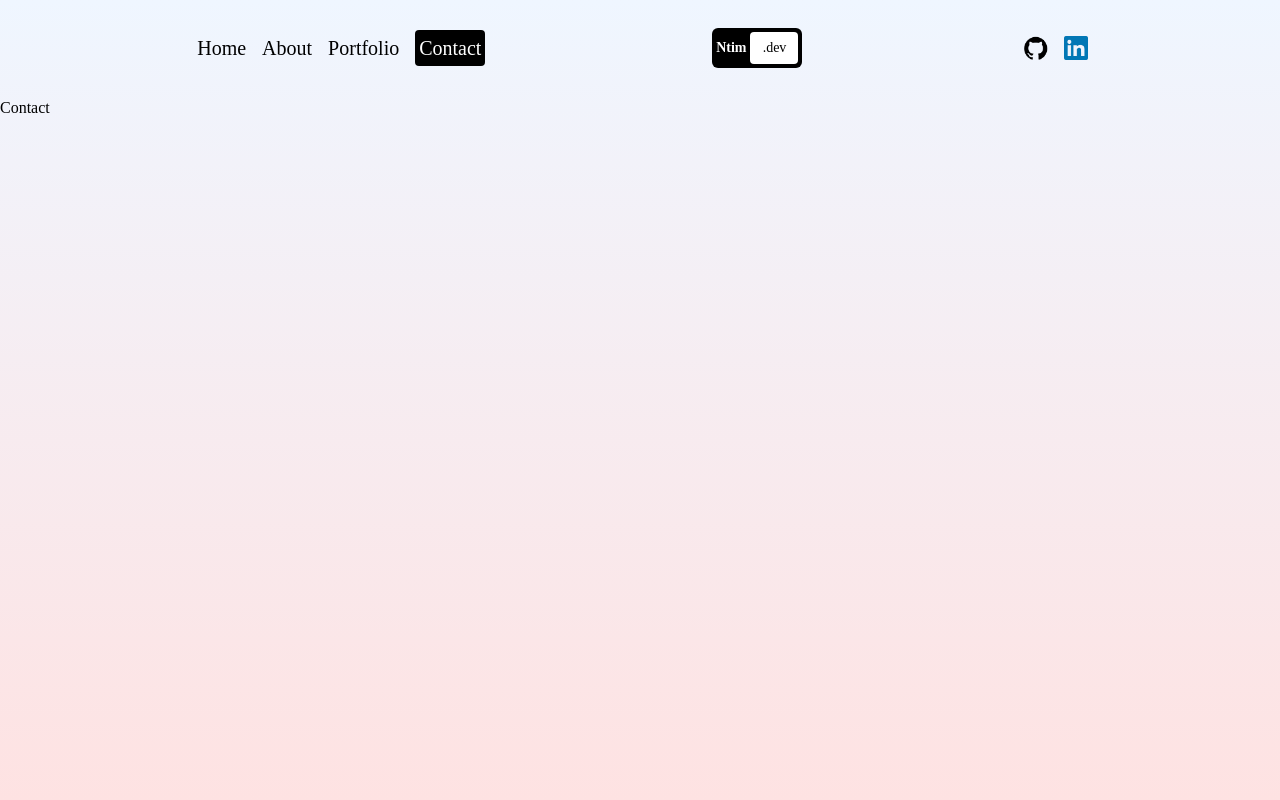
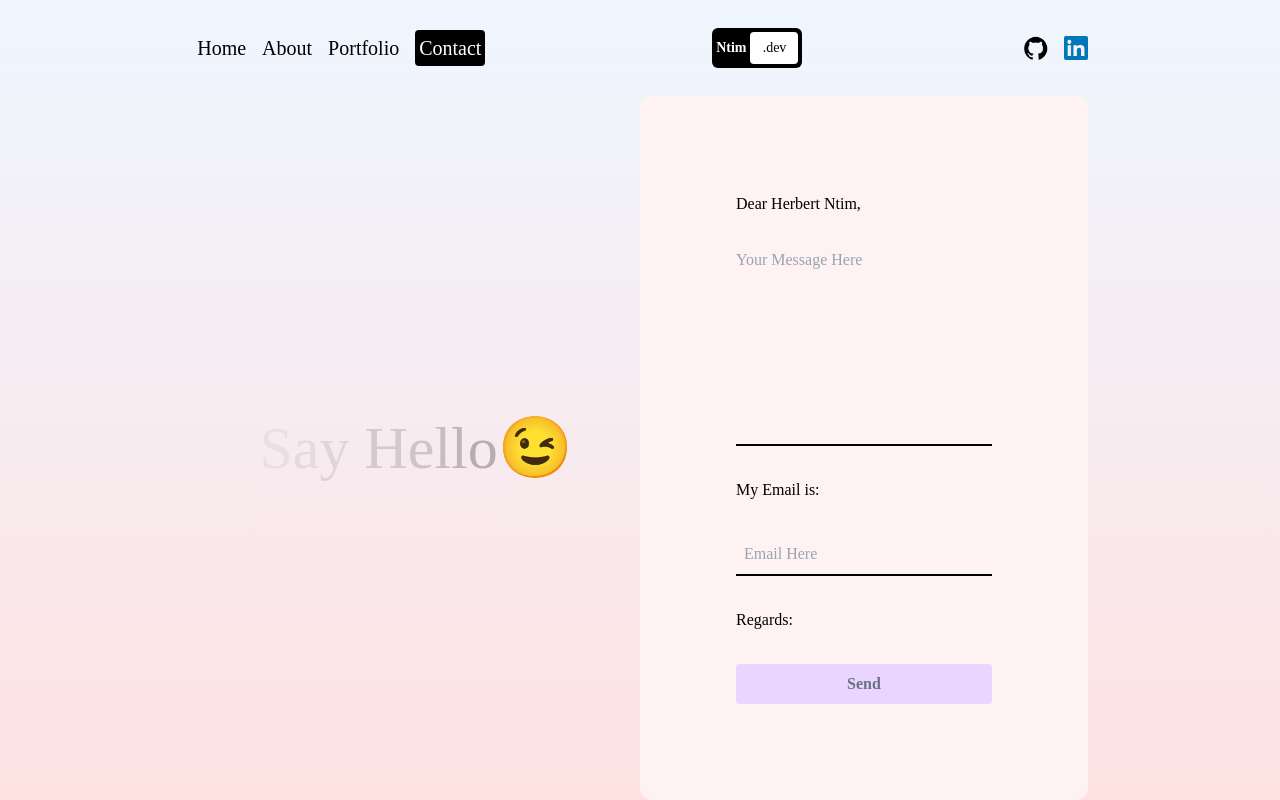
Before and after one commit to HerbertNtim/nextportfolio, a Next.js app: page /contact in a window 1280 px wide. Built offline with nearby package versions, Linux system fonts and the light colour scheme.

Commit message:
contact page done

```diff
--- a/src/app/contact/page.jsx
+++ b/src/app/contact/page.jsx
@@ -1,9 +1,14 @@
-"use client"
+"use client";
 
 import { motion } from "framer-motion";
-import React from "react";
+import { useState } from "react";
 
 const Contact = () => {
+  const [success, setSuccess] = useState(false)
+  const [error, setError] = useState(false)
+
+  const text = "Say Hello";
+
   return (
     <motion.section
       className="h-full"
@@ -11,7 +16,39 @@ const Contact = () => {
       animate={{ y: "0%" }}
       transition={{ duration: 1 }}
     >
-      Contact
+      <div className="h-full flex flex-col lg:flex-row px-4 sm:px-8 md:px-12 lg:px-24 xl:px-48">
+        {/* TEXT CONTAINER */}
+        <div className="h-1/2 lg:h-full lg:w-1/2 flex items-center justify-center text-6xl">
+          <div>
+            {text.split("").map((letter, index) => (
+              <motion.span
+                key={index}
+                initial={{ opacity: 1 }}
+                animate={{ opacity: 0 }}
+                transition={{
+                  duration: 3,
+                  repeat: Infinity,
+                  delay: index * 0.1,
+                }}
+              >
+                {letter}
+              </motion.span>
+            ))}
+            😉
+          </div>
+        </div>
+        {/* FORMS CONTAINER */}
+        <form className="h-1/2 lg:h-full lg:w-1/2 rounded-xl bg-red-50 flex flex-col gap-8 p-24 justify-center">
+          <span>Dear Herbert Ntim,</span>
+          <textarea rows={6} className="bg-transparent border-b-2 border-b-black outline-none resize-none pb-16 mb-16b" placeholder="Your Message Here" required></textarea>
+          <span>My Email is:</span>
+          <input type="email" placeholder="Email Here" required className="bg-transparent border-b-2 border-b-black outline-none p-2"/>
+          <span>Regards:</span>
+          <button className="bg-purple-200 text-gray-500 p-2 rounded font-semibold">Send</button>
+          {success && <span className="text-green-600 text-lg">Your message is sent</span>}
+          {error && <span className="text-red-600 text-lg">Something went wrong! Please try again!</span>}
+        </form>
+      </div>
     </motion.section>
   );
 };
--- a/src/app/portfolio/page.jsx
+++ b/src/app/portfolio/page.jsx
@@ -1,16 +1,20 @@
 "use client"
 
+import AnimatedText from "@/components/AnimatedText";
 import { motion } from "framer-motion";
 
 const Portfolio = () => {
   return (
     <motion.section
-      className="h-full"
+      className="h-full overflow-y-scroll"
       initial={{ y: "-200vh" }}
       animate={{ y: "0%" }}
       transition={{ duration: 1 }}
     >
-      Portfolio
+      <AnimatedText text={'My Current Works'} className="!text-6xl p-2"/>
+      <div className="">
+
+      </div>
     </motion.section>
   );
 };
```
Also changed, not shown: src/constants/index.js (+13 -13 lines).
